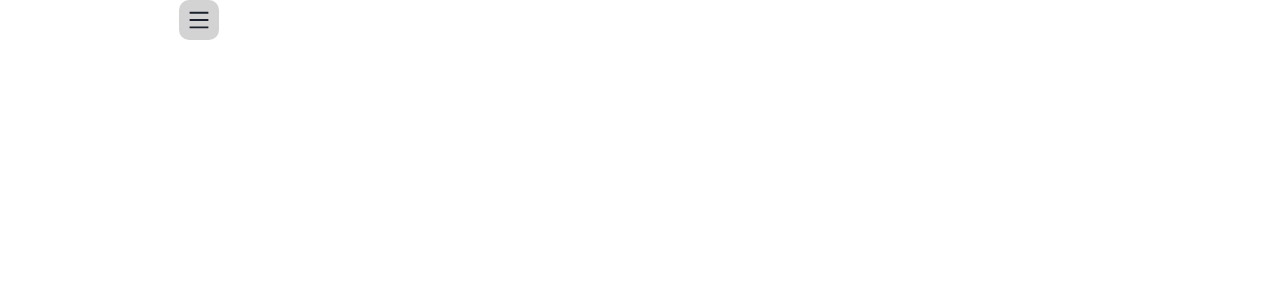
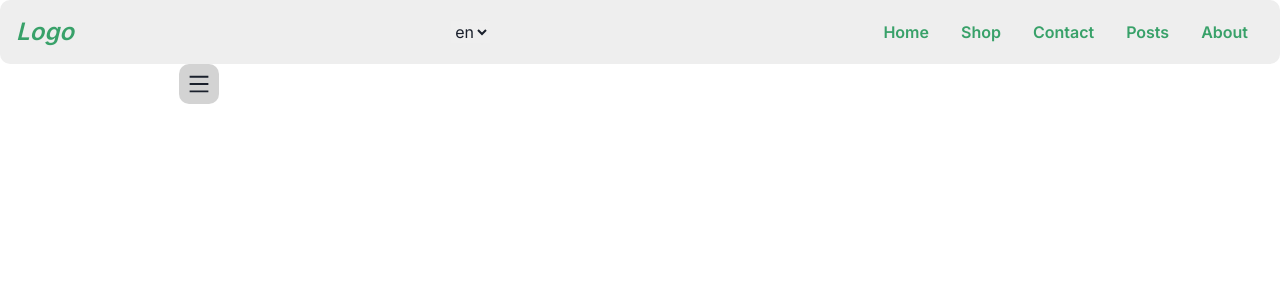
Before and after one commit to Samlogy/advanced-nextjs, a Next.js app: page /challenges in a window 1280 px wide. Shown: the top 300 px of the page. Built offline with nearby package versions, Linux system fonts and the light colour scheme.

Commit message:
add: basic nav bar cpt

```diff
--- a/pages/challenges.tsx
+++ b/pages/challenges.tsx
@@ -1,21 +1,80 @@
+import Link from 'next/link';
 import { useState } from 'react';
+import SideBar from '../components/SideBar';
 
 import screen from '../public/images/screen.png';
 import skate from '../public/images/skateboard.jpg';
 
-import SideBar from '../components/SideBar';
+import LanguageSwitcher from '../components/LanguageSwitcher';
 
 export default function Challenges() {
   const images = [skate, screen];
   const [isOpen, setOpen] = useState(false);
 
-  // <Carousel data={images} isAutoPlay speed={1000} />
+  /* <Carousel
+        data={images}
+        isAutoPlay
+        speed={1000}
+        width={250}
+        spacing={16}
+      /> */
   // <Alert status="success" message={msg} isClose timeClose={3000} />
+  /*
+   <button onClick={() => setOpen(true)}> open </button>
+      <Modal isOpen={isOpen} onClose={() => setOpen(false)} />
+  */
+  // <SideBar />
   const msg: string =
     'Lorem ipsum dolor sit amet consectetur adipisicing elit. Accusamus hic saepe deleniti eius obcaecati voluptates quidem, nulla iure, esse molestias, consequuntur voluptas atque. Aspernatur temporibus a ipsam velit dolores culpa.';
   return (
     <div>
+      <NavBar />
       <SideBar />
     </div>
   );
 }
+
+const LINKS = [
+  {
+    label: 'Home',
+    link: '/',
+  },
+  {
+    label: 'Shop',
+    link: '/shop',
+  },
+  {
+    label: 'Contact',
+    link: '/contact',
+  },
+  {
+    label: 'Posts',
+    link: '/posts',
+  },
+  {
+    label: 'About',
+    link: '/about',
+  },
+];
+function NavBar() {
+  const [isOpen, setOpen] = useState(false);
+  return (
+    <div className="navbar--container">
+      <div className="navbar--content">
+        <div className="navbar--logo">Logo</div>
+        <>
+          <LanguageSwitcher />
+        </>
+        <div className="navbar--links">
+          {LINKS.map((el: any, idx: number) => (
+            <div key={idx} className="navbar--item">
+              <Link href={el?.link} passHref>
+                <div key={idx}>{el?.label}</div>
+              </Link>
+            </div>
+          ))}
+        </div>
+      </div>
+    </div>
+  );
+}
--- a/styles/globals.css
+++ b/styles/globals.css
@@ -198,3 +198,43 @@ button.btn-icon {
   left: 14%;
   top: 2%;
 }
+
+/* ========= Nav Bar ========= */
+.navbar--container {
+  position: relative;
+}
+.navbar--content {
+  display: flex;
+  padding: 1em;
+  border-radius: 10px;
+  flex-direction: row;
+  width: 100vw;
+  justify-content: space-between;
+  align-items: center;
+  height: 8vh;
+  background-color: rgb(238, 238, 238);
+}
+
+.navbar--item {
+  margin: 0 0.5em;
+  cursor: pointer;
+  color: var(--success);
+  font-weight: 600;
+  transition: background 0.05s ease-in;
+  padding: 0.5em;
+}
+
+.navbar--item:hover {
+}
+
+.navbar--links {
+  display: flex;
+  flex-direction: row;
+}
+
+.navbar--logo {
+  font-size: 1.5rem;
+  font-weight: 600;
+  font-style: italic;
+  color: var(--success);
+}
```
